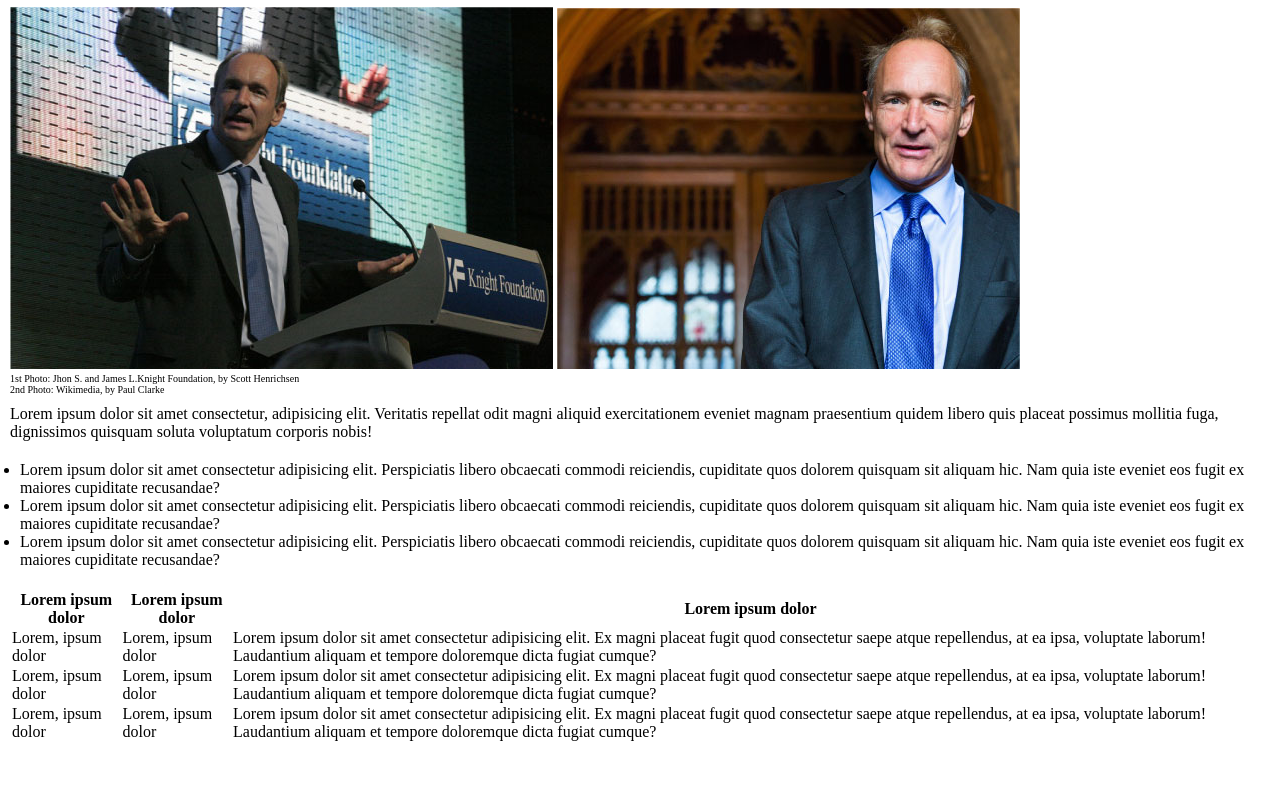
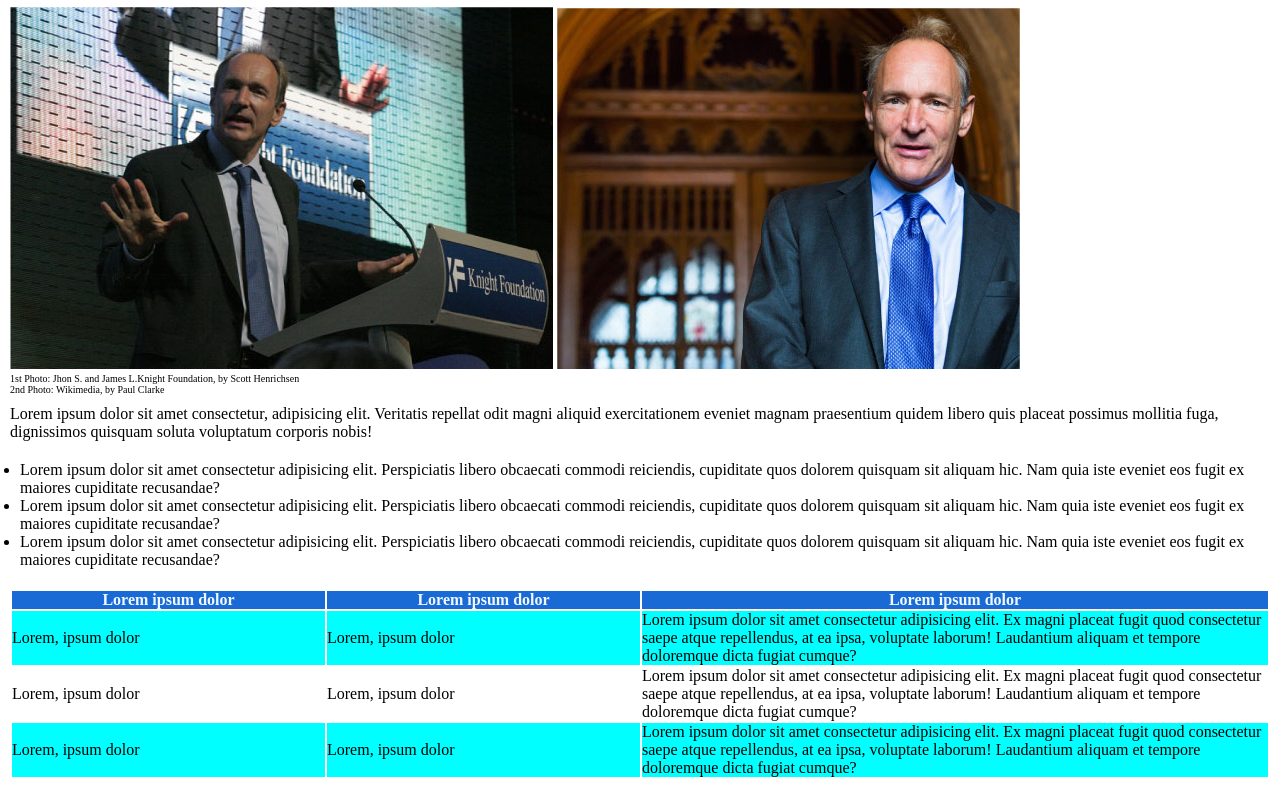
Before and after one commit to andreamaluta/html-css-booleaner, a plain HTML site: page index.html in a window 1280 px wide. Shown: the part 211-1000 px from the top of the page. Before the commit the page ends 964 px from the top, so only its background shows below. Drawn offline with Linux system fonts and the light colour scheme.

Commit message:
[UPD] updated with color the table

```diff
--- a/css/style.css
+++ b/css/style.css
@@ -39,3 +39,16 @@ main{
 .lista{
     margin: 10px;
 }
+
+.prime-colonne{
+    width: 25%;
+}
+
+.table-title{
+    background-color: rgb(25, 106, 212);
+    color: aliceblue;
+}
+
+.table-raw{
+    background-color: aqua;
+}
--- a/index.html
+++ b/index.html
@@ -52,11 +52,11 @@
         <div class="spaziatura">
             <table>
                 <thead>
-                    <tr>
-                        <th>
+                    <tr class="table-title">
+                        <th class="prime-colonne">
                             Lorem ipsum dolor
                         </th>
-                        <th>
+                        <th class="prime-colonne">
                             Lorem ipsum dolor
                         </th>
                         <th>
@@ -65,11 +65,11 @@
                     </tr>
                 </thead>
                 <tbody>
-                    <tr>
-                        <td>
+                    <tr class="table-raw">
+                        <td class="prime-colonne">
                             Lorem, ipsum dolor
                         </td>
-                        <td>
+                        <td class="prime-colonne">
                             Lorem, ipsum dolor
                         </td>
                         <td>
@@ -77,21 +77,21 @@
                         </td>
                     </tr>
                     <tr>
-                        <td>
+                        <td class="prime-colonne">
                             Lorem, ipsum dolor
                         </td>
-                        <td>
+                        <td class="prime-colonne">
                             Lorem, ipsum dolor
                         </td>
                         <td>
                             Lorem ipsum dolor sit amet consectetur adipisicing elit. Ex magni placeat fugit quod consectetur saepe atque repellendus, at ea ipsa, voluptate laborum! Laudantium aliquam et tempore doloremque dicta fugiat cumque?
                         </td>
                     </tr>
-                    <tr>
-                        <td>
+                    <tr class="table-raw">
+                        <td class="prime-colonne">
                             Lorem, ipsum dolor
                         </td>
-                        <td>
+                        <td class="prime-colonne">
                             Lorem, ipsum dolor
                         </td>
                         <td>
```
